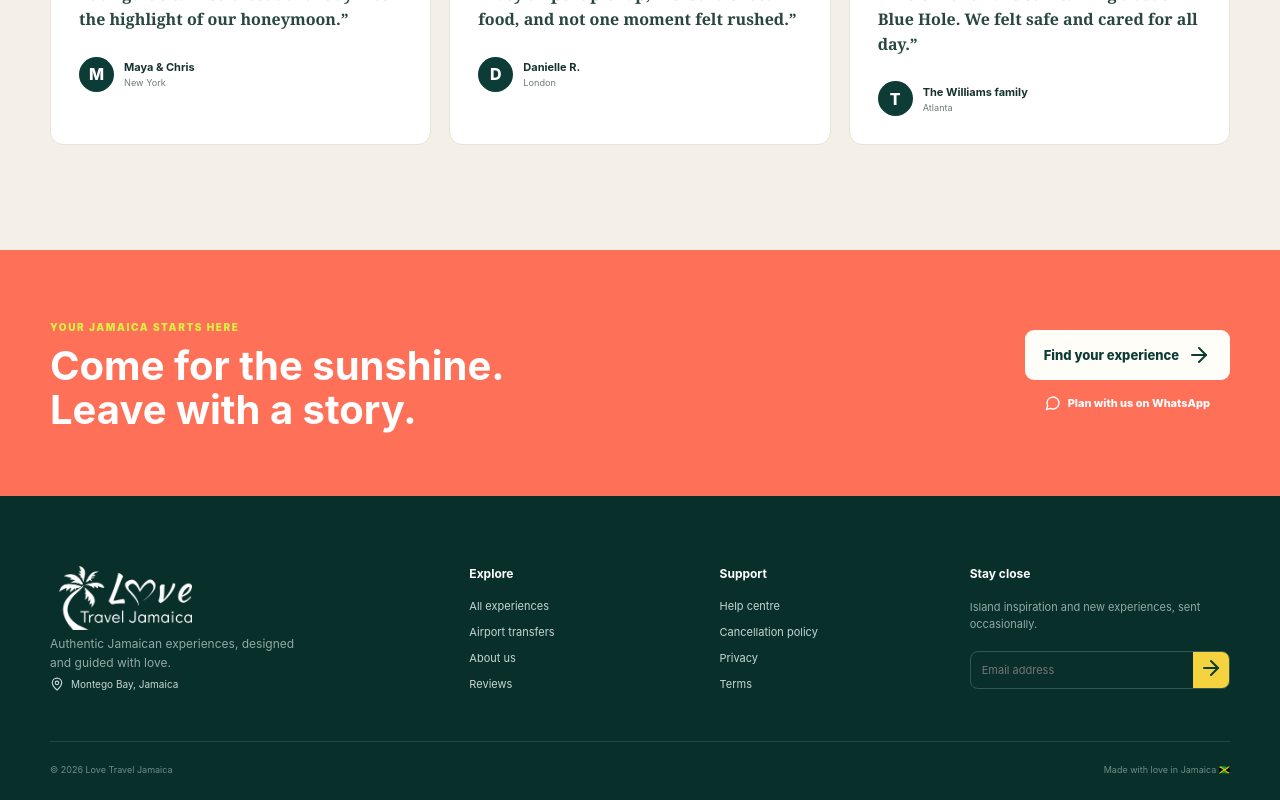
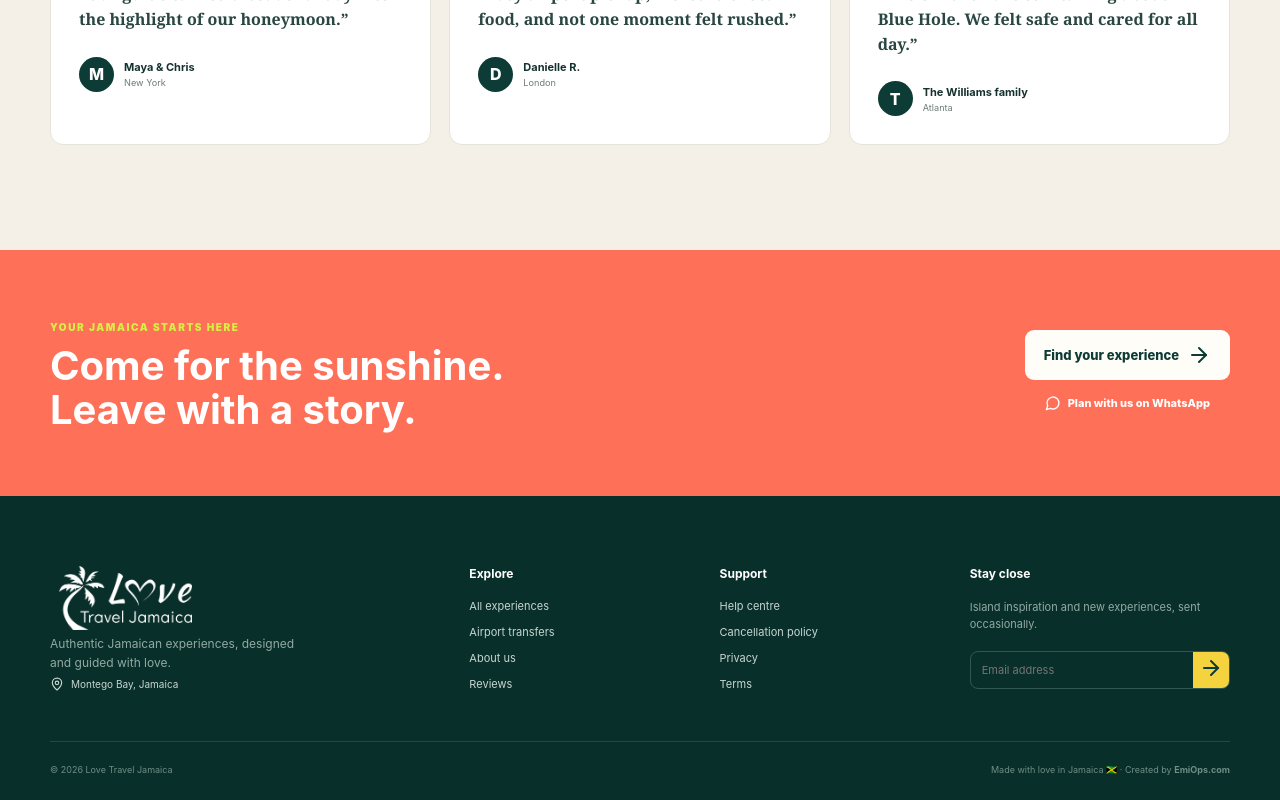
Before and after one commit to mkhvoiko/travel, a Next.js app: page / in a window 1280 px wide. Shown: the part 3960-4760 px from the top of the page. Built offline with nearby package versions, Linux system fonts and the light colour scheme.

Commit message:
Add EmiOps site credit

```diff
--- a/app/globals.css
+++ b/app/globals.css
@@ -166,6 +166,8 @@ footer .brand { filter: brightness(0) invert(1); }
 .subscribe input { min-width: 0; width: 100%; border: 0; background: transparent; color: white; padding: 11px; outline: 0; }
 .subscribe button { border: 0; width: 40px; background: var(--sun); color: var(--forest); cursor: pointer; }
 .footer-bottom { border-top: 1px solid #244941; padding-top: 22px; display: flex; justify-content: space-between; color: #6f8e86; font-size: 9px; }
+.footer-bottom a { color: inherit; font-weight: 700; text-decoration: none; }
+.footer-bottom a:hover { color: #f7c948; }
 
 .modal-backdrop { position: fixed; inset: 0; z-index: 100; background: rgba(5, 32, 28, .78); backdrop-filter: blur(8px); display: grid; place-items: center; padding: 22px; animation: fade .2s ease-out; }
 .modal { width: min(480px, 100%); max-height: calc(100vh - 44px); overflow: auto; background: var(--paper); border-radius: 17px; padding: 34px; position: relative; box-shadow: 0 35px 90px rgba(0,0,0,.3); animation: up .25s ease-out; }
--- a/app/page.js
+++ b/app/page.js
@@ -252,7 +252,7 @@ export default function Home() {
 
     <section className="cta"><div className="wrap cta-inner"><div><span className="kicker light">Your Jamaica starts here</span><h2>Come for the sunshine.<br />Leave with a story.</h2></div><div><a href="#experiences" className="button cream">Find your experience <ArrowRight /></a><button className="whatsapp" onClick={() => toast("WhatsApp concierge opened.")}><MessageCircle />Plan with us on WhatsApp</button></div></div></section>
 
-    <footer><div className="wrap footer-grid"><div className="footer-brand"><Logo /><p>Authentic Jamaican experiences, designed and guided with love.</p><span><MapPin size={14} />Montego Bay, Jamaica</span></div><div><b>Explore</b><a href="#experiences">All experiences</a><a href="#transfers">Airport transfers</a><a href="#why-us">About us</a><a href="#stories">Reviews</a></div><div><b>Support</b><a href="#">Help centre</a><a href="#">Cancellation policy</a><a href="#">Privacy</a><a href="#">Terms</a></div><div><b>Stay close</b><p>Island inspiration and new experiences, sent occasionally.</p><label className="subscribe"><input placeholder="Email address" /><button onClick={() => toast("You’re on the island list.")}><ArrowRight /></button></label></div></div><div className="wrap footer-bottom"><span>© 2026 Love Travel Jamaica</span><span>Made with love in Jamaica 🇯🇲</span></div></footer>
+    <footer><div className="wrap footer-grid"><div className="footer-brand"><Logo /><p>Authentic Jamaican experiences, designed and guided with love.</p><span><MapPin size={14} />Montego Bay, Jamaica</span></div><div><b>Explore</b><a href="#experiences">All experiences</a><a href="#transfers">Airport transfers</a><a href="#why-us">About us</a><a href="#stories">Reviews</a></div><div><b>Support</b><a href="#">Help centre</a><a href="#">Cancellation policy</a><a href="#">Privacy</a><a href="#">Terms</a></div><div><b>Stay close</b><p>Island inspiration and new experiences, sent occasionally.</p><label className="subscribe"><input placeholder="Email address" /><button onClick={() => toast("You’re on the island list.")}><ArrowRight /></button></label></div></div><div className="wrap footer-bottom"><span>© 2026 Love Travel Jamaica</span><span>Made with love in Jamaica 🇯🇲 · Created by <a href="https://emiops.com" target="_blank" rel="noreferrer">EmiOps.com</a></span></div></footer>
 
     <Modal open={!!detailTour} onClose={() => setDetailTour(null)} wide>
       {detailTour && <div className="detail-layout"><div className="detail-image" style={{ backgroundImage: `url("${detailTour.image}")` }}><span>{detailTour.badge}</span></div><div className="detail-copy"><span className="kicker">{detailTour.category} · {detailTour.location}</span><h2>{detailTour.title}</h2><Stars rating={detailTour.rating} reviews={detailTour.reviews} /><p>{detailTour.description}</p><div className="detail-facts"><span><Clock3 />{detailTour.duration}</span><span><Users />Small group or private</span><span><MapPin />Hotel pickup available</span></div><h4>What’s included</h4><ul>{detailTour.includes.map((item) => <li key={item}><Check />{item}</li>)}</ul><div className="detail-price"><div><small>From</small><b>US${detailTour.price}</b><span>per person</span></div><button className="button sunny" onClick={() => { setDetailTour(null); setBookingTour(detailTour); }}>Check availability <ArrowRight /></button></div></div></div>}
```
